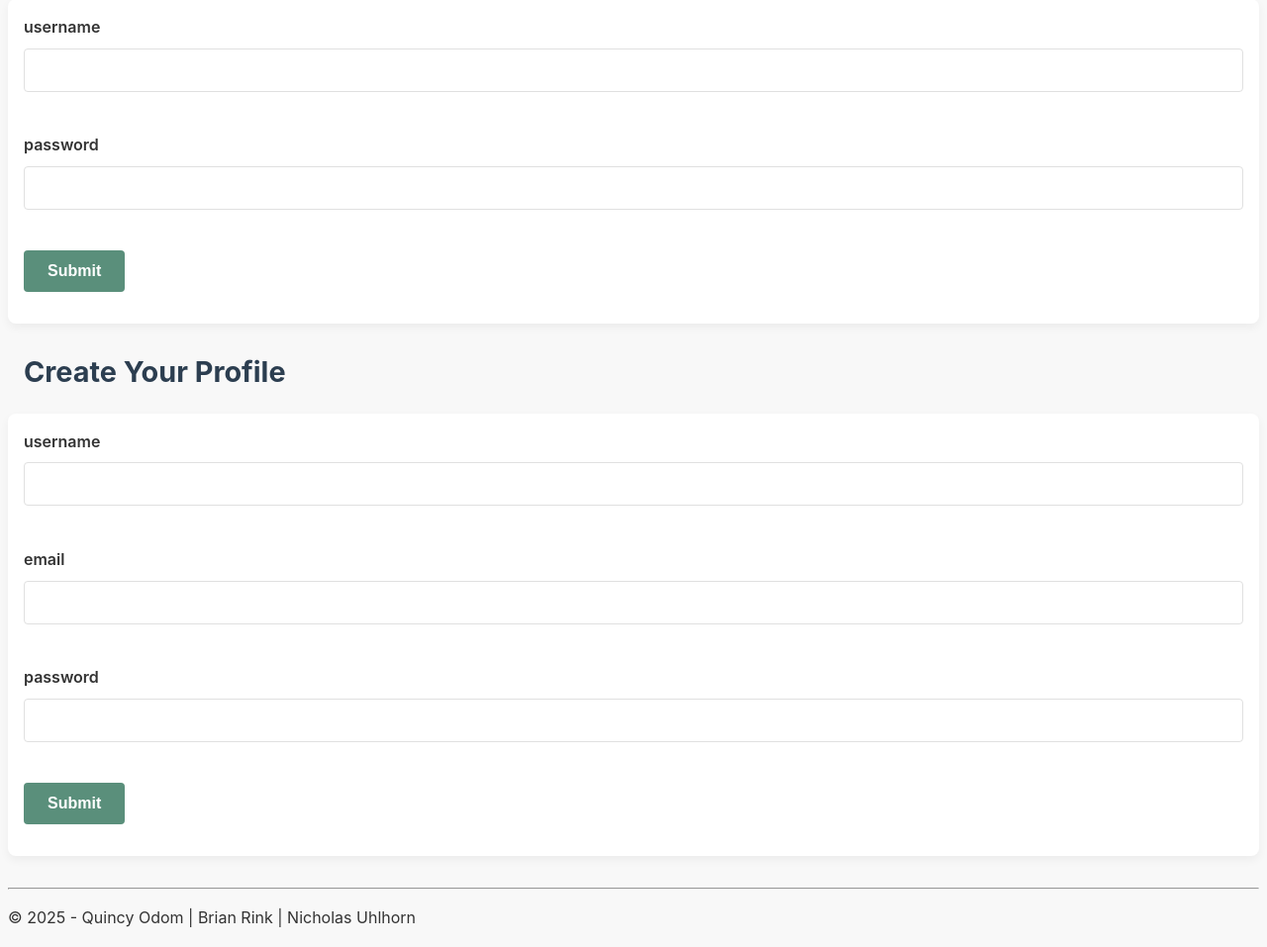
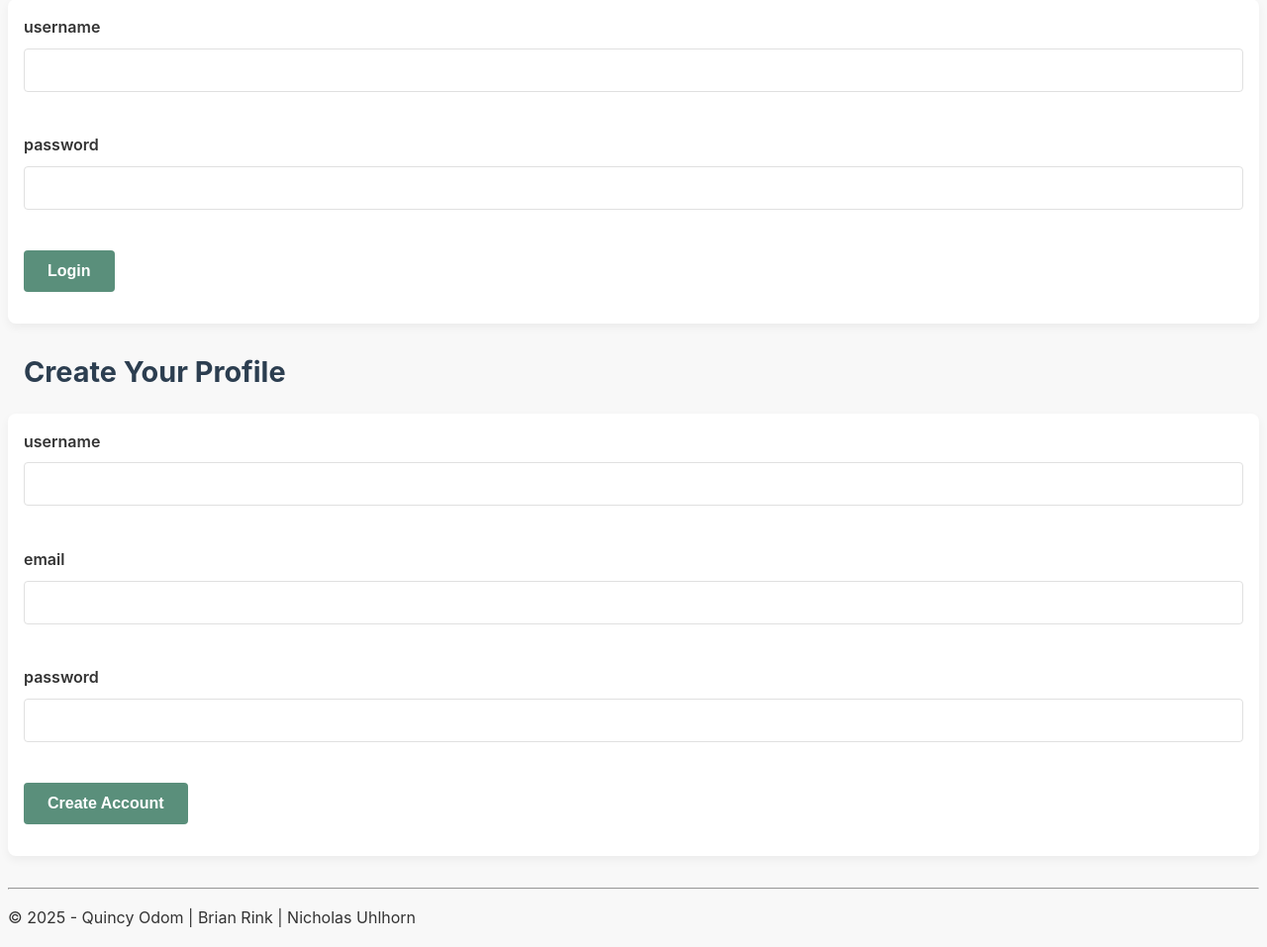
Before and after one commit to NicholasJUhlhorn/communal_grounds_CSCI436-536, a Flask app: page /profile_creation in a window 1280 px wide. Shown: the part 194-1151 px from the top of the page at 99% size. Run offline with Flask 3, Linux system fonts and the light colour scheme.

Commit message:
added better text to the login page

```diff
--- a/templates/profile_creation.html
+++ b/templates/profile_creation.html
@@ -23,7 +23,7 @@
         <br>
 
         <div>
-            <input type="submit">
+            <input type="submit", value='Login'>
         </div>
     </form>
 
@@ -51,7 +51,7 @@
         <br>
 
         <div>
-            <input type="submit">
+            <input type="submit", value='Create Account'>
         </div>
     </form>
 
```
